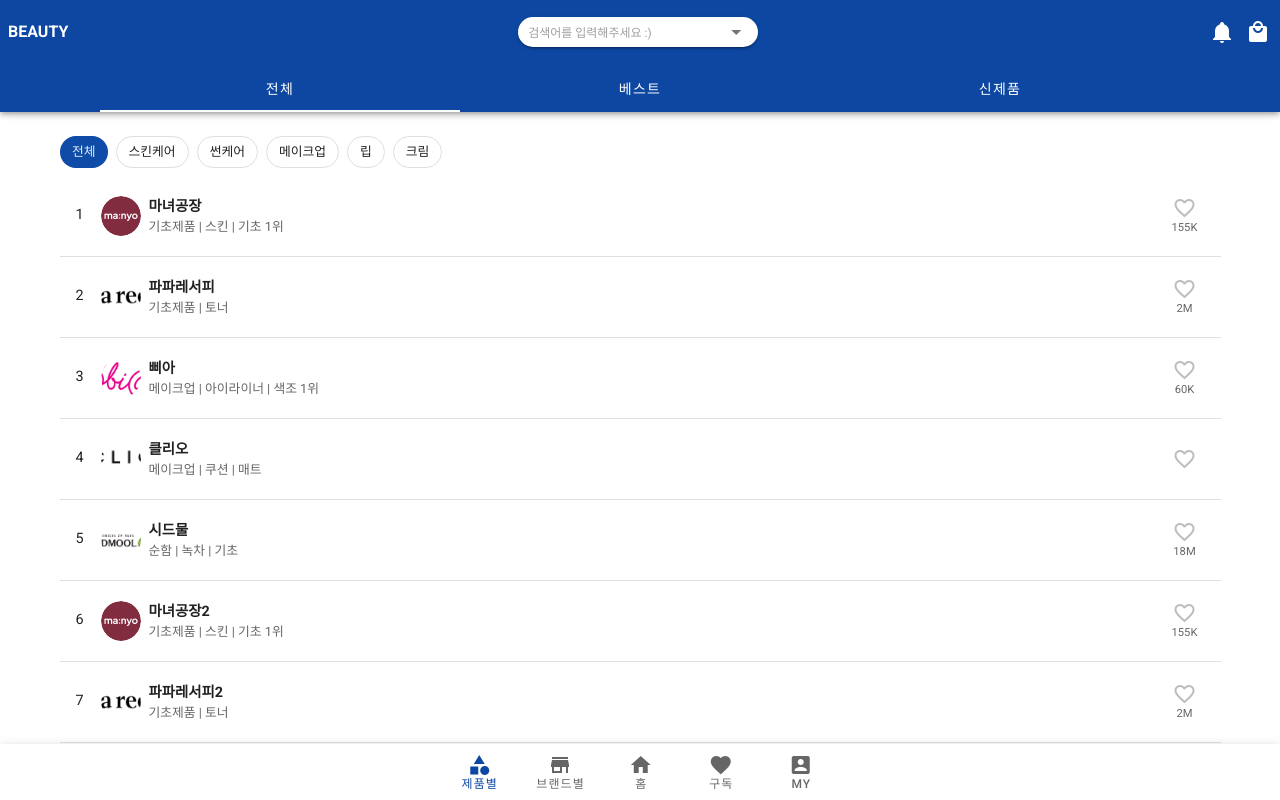
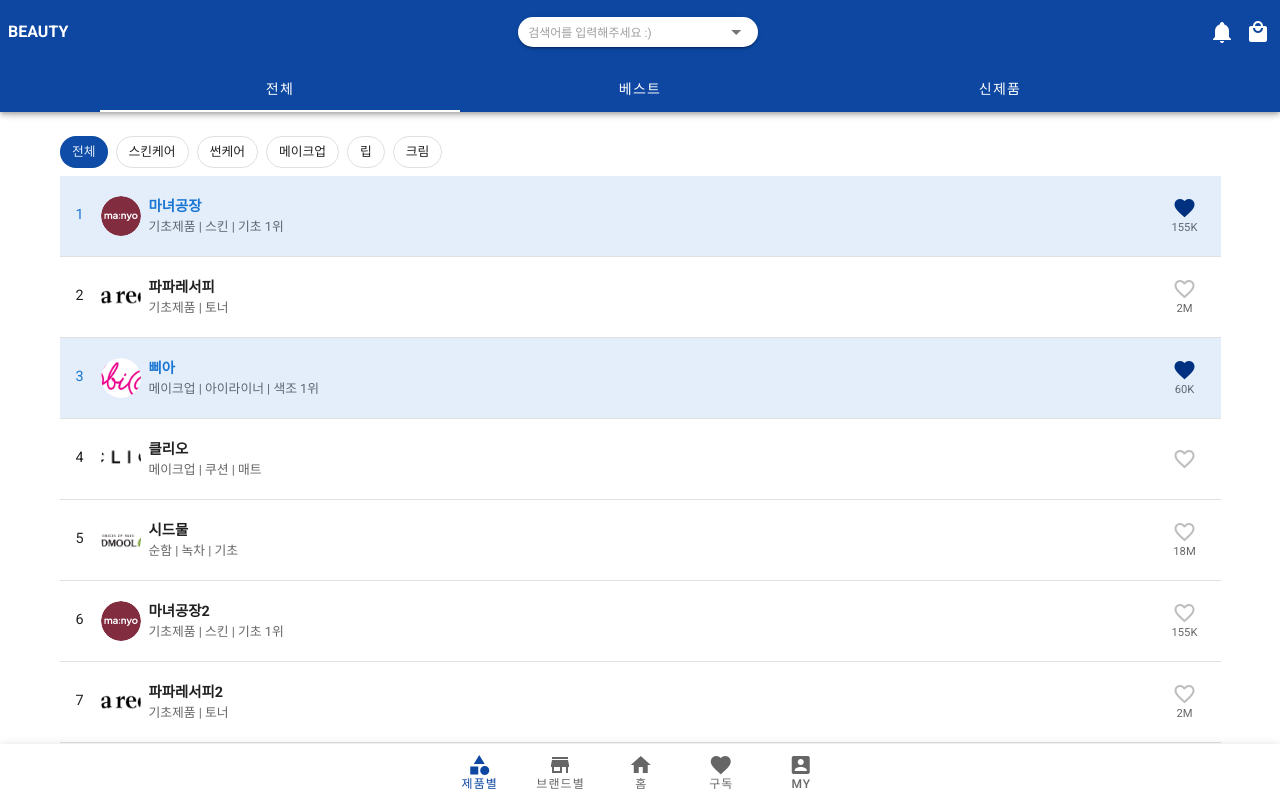
Before and after one commit to uz2ni/beauty-front, a Nuxt app: page /nav2/tab1 in a window 1280 px wide. Shown: the top 800 px of the page. Built offline with nearby package versions, Linux system fonts and the light colour scheme.

Commit message:
shop 구독 기능 store 적용중, v-model 값 setter 이슈

```diff
--- /dev/null
+++ b/components/grid/stackList.vue
@@ -0,0 +1,114 @@
+<template>
+  <v-row class="my-0">
+    <v-col cols="12">
+      <div>
+        <v-list two-line class="py-0">
+          <v-list-item-group
+            v-model="selected"
+            active-class="primary--text"
+            multiple
+          >
+            <template v-for="(item, index) in items">
+              <v-list-item :key="item.title" class="list-item-wrap" @click="updateSelected(item)">
+                <template v-slot:default="{ active }">
+                  <v-list-item-content class="list-content-wrap flex-nowrap py-0">
+                    <div class="item-idx">{{ index+1 }}</div>
+                    <v-list-item-avatar class="avatar mx-2">
+                      <v-img :src="item.profile"></v-img>
+                    </v-list-item-avatar>
+                    <div class="content-wrap">
+                      <v-list-item-title v-text="item.title" class="font-weight-bold item-title"></v-list-item-title>
+                      <v-list-item-subtitle v-text="item.subtitle" class="mt-1 item-subtitle"></v-list-item-subtitle>
+                    </div>
+                  </v-list-item-content>
+
+                  <v-list-item-action class="item-action">
+                    <v-icon
+                      v-if="!active"
+                      color="grey lighten-1"
+                    >
+                      mdi-heart-outline
+                    </v-icon>
+
+                    <v-icon
+                      v-else
+                      color="primary darken-3"
+                    >
+                      mdi-heart
+                    </v-icon>
+                    <v-list-item-action-text v-text="item.action" class="action-text"></v-list-item-action-text>
+                  </v-list-item-action>
+                </template>
+              </v-list-item>
+
+              <v-divider
+                v-if="index < items.length - 1"
+                :key="index"
+              ></v-divider>
+            </template>
+          </v-list-item-group>
+        </v-list>
+
+      </div>
+    </v-col>
+  </v-row>
+</template>
+
+<script>
+export default {
+  name: "stackList",
+  props: {
+    items: Array
+  },
+  computed: {
+    selected: {
+      get: function() {
+        return this.$store.getters['shop/getLikeIndex'];
+      },
+      // set: function(shop) {
+      //   this.$store.commit('shop/fetchLike', shop);
+      //   // TODO(Question):
+      //   // set할 때 dispatch(actions), commit(mutations) 어떤게 적합할까?
+      // }
+    }
+  },
+  methods: {
+    updateSelected(item) {
+      console.log(item);
+      this.$store.dispatch('shop/updateLike', item);
+    }
+  }
+}
+</script>
+
+<style scoped>
+.list-item-wrap {
+  height: 80px;
+  min-height: 80px;
+}
+.list-content-wrap > *{
+  display: block;
+}
+.item-idx {
+  max-width: 17px;
+  font-size: 0.9rem;
+}
+.avatar {
+  max-width: 40px;
+}
+.item-action {
+  width: 40px;
+  margin-left: 0 !important;
+  align-self: inherit !important;
+  align-items: center !important;
+}
+.action-text {
+  font-size: 0.7rem;
+}
+.item-title {
+  font-size: 0.9rem;
+}
+.item-subtitle {
+  font-size: 0.8rem;
+}
+</style>
--- a/components/utils/buttonFilter.vue
+++ b/components/utils/buttonFilter.vue
@@ -54,5 +54,4 @@
 ::v-deep .v-chip--active .v-chip__content {
   color: white;
 }
-
 </style>
--- a/pages/nav2/tab1.vue
+++ b/pages/nav2/tab1.vue
@@ -1,136 +1,21 @@
 <template>
   <div>
     <buttonFilter :tags="tagList" :isMultiple="true" class="mt-1"/>
-
-    <v-row class="my-0">
-      <v-col cols="12">
-        <div>
-          <v-list two-line class="py-0">
-            <v-list-item-group
-              v-model="selected"
-              active-class="primary--text"
-              multiple
-            >
-              <template v-for="(item, index) in items">
-                <v-list-item :key="item.title" class="list-item-wrap">
-                  <template v-slot:default="{ active }">
-                    <v-list-item-content class="list-content-wrap flex-nowrap py-0">
-  <!--                    <span>{{ index+1 }}</span>-->
-                      <div class="item-idx">{{ index+1 }}</div>
-                      <v-list-item-avatar class="avatar mx-2">
-                        <v-img :src="item.profile"></v-img>
-                      </v-list-item-avatar>
-                      <div class="content-wrap">
-                        <v-list-item-title v-text="item.title" class="font-weight-bold item-title"></v-list-item-title>
-                        <v-list-item-subtitle v-text="item.subtitle" class="mt-1 item-subtitle"></v-list-item-subtitle>
-                      </div>
-                    </v-list-item-content>
-
-                    <v-list-item-action class="item-action">
-                      <v-icon
-                        v-if="!active"
-                        color="grey lighten-1"
-                      >
-                        mdi-heart-outline
-                      </v-icon>
-
-                      <v-icon
-                        v-else
-                        color="primary darken-3"
-                      >
-                        mdi-heart
-                      </v-icon>
-                      <v-list-item-action-text v-text="item.action" class="action-text"></v-list-item-action-text>
-                    </v-list-item-action>
-                  </template>
-                </v-list-item>
-
-                <v-divider
-                  v-if="index < items.length - 1"
-                  :key="index"
-                ></v-divider>
-              </template>
-            </v-list-item-group>
-          </v-list>
-
-        </div>
-      </v-col>
-    </v-row>
+    <StackList :items="shopAllList"/>
   </div>
 </template>
 
 <script>
 import ButtonFilter from "@/components/utils/buttonFilter";
+import StackList from "@/components/grid/stackList";
+import { mapGetters } from 'vuex';
 export default {
   components: {
-    ButtonFilter
+    ButtonFilter,
+    StackList
   },
   data() {
     return {
-      selected: [],
-      items: [
-        {
-          action: '155K',
-          subtitle: `기초제품 | 스킨 | 기초 1위`,
-          title: '마녀공장',
-          profile: '/images/brand-logo/manyo.png'
-        },
-        {
-          action: '2M',
-          subtitle: `기초제품 | 토너`,
-          title: '파파레서피',
-          profile: '/images/brand-logo/papa-recipe.png'
-        },
-        {
-          action: '60K',
-          subtitle: `메이크업 | 아이라이너 | 색조 1위`,
-          title: '삐아',
-          profile: '/images/brand-logo/bbia.jpg'
-        },
-        {
-          action: '',
-          subtitle: `메이크업 | 쿠션 | 매트`,
-          title: '클리오',
-          profile: '/images/brand-logo/clio.jpg'
-        },
-        {
-          action: '18M',
-          subtitle: `순함 | 녹차 | 기초`,
-          title: '시드물',
-          profile: '/images/brand-logo/sidmool.jpg'
-        },
-        {
-          action: '155K',
-          subtitle: `기초제품 | 스킨 | 기초 1위`,
-          title: '마녀공장2',
-          profile: '/images/brand-logo/manyo.png'
-        },
-        {
-          action: '2M',
-          subtitle: `기초제품 | 토너`,
-          title: '파파레서피2',
-          profile: '/images/brand-logo/papa-recipe.png'
-        },
-        {
-          action: '60K',
-          subtitle: `메이크업 | 아이라이너 | 색조 1위`,
-          title: '삐아2',
-          profile: '/images/brand-logo/bbia.jpg'
-        },
-        {
-          action: '',
-          subtitle: `메이크업 | 쿠션 | 매트`,
-          title: '클리오2',
-          profile: '/images/brand-logo/clio.jpg'
-        },
-        {
-          action: '18M',
-          subtitle: `순함 | 녹차 | 기초`,
-          title: '시드물2',
-          profile: '/images/brand-logo/sidmool.jpg'
-        },
-      ],
-      tagSelected: [0],
       tagList: [
         '전체',
         '스킨케어',
@@ -140,44 +25,18 @@
         '크림'
       ]
     }
+  },
+  computed: {
+    ...mapGetters({
+      shopAllList: 'shop/getShopAll',
+      shopLikeList: 'shop/getLikeShops'
+    })
+  },
+  methods: {
+
   }
 }
 </script>
 
 <style scoped>
-.h-100 {
-  height: 100%;
-}
-.list-item-wrap {
-  height: 80px;
-  min-height: 80px;
-}
-.list-content-wrap > *{
-  display: block;
-}
-.item-idx {
-  max-width: 17px;
-  font-size: 0.9rem;
-}
-.avatar {
-  max-width: 40px;
-}
-.item-action {
-  width: 40px;
-  margin-left: 0 !important;
-  align-self: inherit !important;
-  align-items: center !important;
-}
-.action-text {
-  font-size: 0.7rem;
-}
-.item-title {
-  font-size: 0.9rem;
-}
-.item-subtitle {
-  font-size: 0.8rem;
-}
-.tag-wrap {
-  font-size: 0.8rem;
-}
 </style>
--- a/pages/nav4/tab1.vue
+++ b/pages/nav4/tab1.vue
@@ -1,16 +1,19 @@
 <template>
-  <v-row align="center" class="h-100 align-content-center">
-    <v-col class="text-center" cols="12">
-      <div>
-        <v-btn
-          rounded
-          color="secondary"
-        >
-          테스트 페이지
-        </v-btn>
-      </div>
-    </v-col>
-  </v-row>
+  <StackList :items="shopLikeList"/>
 </template>
+<script>
+import StackList from "@/components/grid/stackList";
+import { mapGetters } from 'vuex';
+export default {
+  components: {
+    StackList
+  },
+  computed: {
+    ...mapGetters({
+      shopLikeList: 'shop/getLikeShops'
+    })
+  }
+}
+</script>
 <style scoped>
 </style>
--- /dev/null
+++ b/store/shop.js
@@ -0,0 +1,117 @@
+export const state = () => ({
+  shopList: [
+    {
+      id: 1,
+      action: '155K',
+      subtitle: `기초제품 | 스킨 | 기초 1위`,
+      title: '마녀공장',
+      profile: '/images/brand-logo/manyo.png',
+      like: true
+    },
+    {
+      id: 2,
+      action: '2M',
+      subtitle: `기초제품 | 토너`,
+      title: '파파레서피',
+      profile: '/images/brand-logo/papa-recipe.png',
+      like: false
+    },
+    {
+      id: 3,
+      action: '60K',
+      subtitle: `메이크업 | 아이라이너 | 색조 1위`,
+      title: '삐아',
+      profile: '/images/brand-logo/bbia.jpg',
+      like: true
+    },
+    {
+      id: 4,
+      action: '',
+      subtitle: `메이크업 | 쿠션 | 매트`,
+      title: '클리오',
+      profile: '/images/brand-logo/clio.jpg',
+      like: false
+    },
+    {
+      id: 5,
+      action: '18M',
+      subtitle: `순함 | 녹차 | 기초`,
+      title: '시드물',
+      profile: '/images/brand-logo/sidmool.jpg',
+      like: false
+    },
+    {
+      id: 6,
+      action: '155K',
+      subtitle: `기초제품 | 스킨 | 기초 1위`,
+      title: '마녀공장2',
+      profile: '/images/brand-logo/manyo.png',
+      like: false
+    },
+    {
+      id: 7,
+      action: '2M',
+      subtitle: `기초제품 | 토너`,
+      title: '파파레서피2',
+      profile: '/images/brand-logo/papa-recipe.png',
+      like: false
+    },
+    {
+      id: 8,
+      action: '60K',
+      subtitle: `메이크업 | 아이라이너 | 색조 1위`,
+      title: '삐아2',
+      profile: '/images/brand-logo/bbia.jpg',
+      like: false
+    },
+    {
+      id: 9,
+      action: '',
+      subtitle: `메이크업 | 쿠션 | 매트`,
+      title: '클리오2',
+      profile: '/images/brand-logo/clio.jpg',
+      like: false
+    },
+    {
+      id: 10,
+      action: '18M',
+      subtitle: `순함 | 녹차 | 기초`,
+      title: '시드물2',
+      profile: '/images/brand-logo/sidmool.jpg',
+      like: false
+    },
+  ]
+})
+
+export const mutations = {
+  fetchLike(state, {id, like}) {
+    const idx = state.shopList.findIndex(shop => (shop.id === id));
+    if(idx !== undefined) {
+      state.shopList[idx].like = like;
+    }
+  }
+}
+
+export const actions = {
+  updateLike({ commit }, shop) {
+    commit('fetchLike', shop);
+  }
+}
+
+export const getters = {
+  getShopAll: state => {
+      return state.shopList;
+  },
+  getLikeShops: state => {
+    return state.shopList.filter(shop => shop.like);
+  },
+  getLikeIndex: state => {
+    const result = state.shopList.reduce((pre, value, index) => {
+      if (value.like === true) {
+        pre.push(index);
+      }
+      return pre;
+    }, []);
+    return result;
+  }
+}
```
